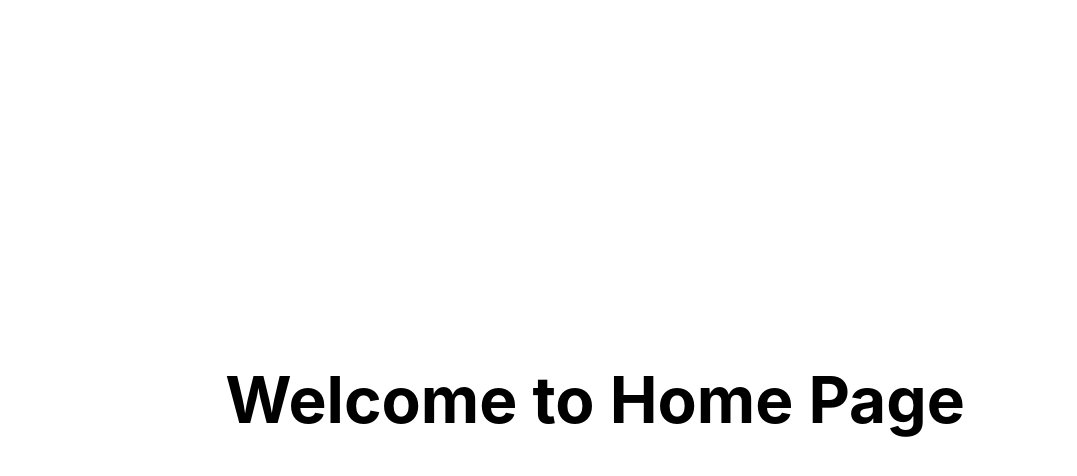
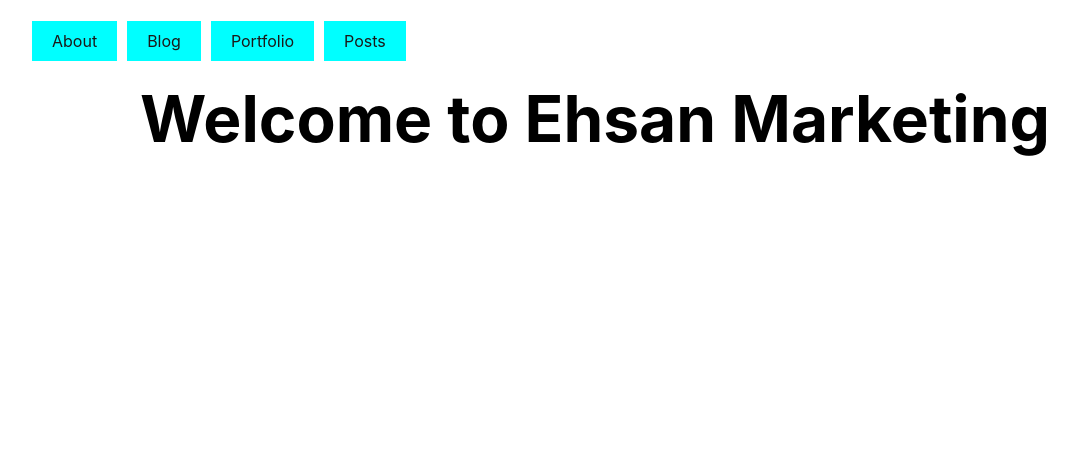
Before and after one commit to Mim-Hakkani/Next-Beginer_to_advanced, a Next.js app: page / in a window 1280 px wide. Shown: the top 476 px of the page, without its empty margins (45-1122 px from the left). Built offline with nearby package versions, Linux system fonts and the light colour scheme.

Commit message:
nagigation with one page to another using Link tag in next

```diff
--- a/pages/index.js
+++ b/pages/index.js
@@ -1,5 +1,6 @@
 import Head from 'next/head'
 import Image from 'next/image'
+import Link from 'next/link'
 import styles from '../styles/Home.module.css'
 
 export default function Home() {
@@ -13,10 +14,33 @@ export default function Home() {
       </Head>
 
 
-      <main className={styles.main}>
+   {/* routing setup with navigation menu  */}
+
+   <ul>
+          <li>
+            <Link href='/about'>About</Link>
+          </li>
+          <li>
+            <Link href='/blog'>Blog</Link>
+          </li>
+          <li>
+            <Link href='/portfolio'>Portfolio</Link>
+          </li>
+          <li>
+            <Link href='/post'>Posts</Link>
+          </li>
+      </ul>
+
+
+
+      <main >
         <h1 className={styles.title}>
-          Welcome to Home Page
+          Welcome to Ehsan Marketing
         </h1>
+
+
+
+
 
       </main>
 
--- a/styles/globals.css
+++ b/styles/globals.css
@@ -14,3 +14,15 @@ a {
 * {
   box-sizing: border-box;
 }
+
+ul{
+  list-style-type: none;
+}
+
+ul li{
+  display: inline-block;
+  padding: 10px 20px ;
+  background-color: aqua;
+  color: rgb(27, 25, 25);
+  margin: 5px 5px;
+}
```
